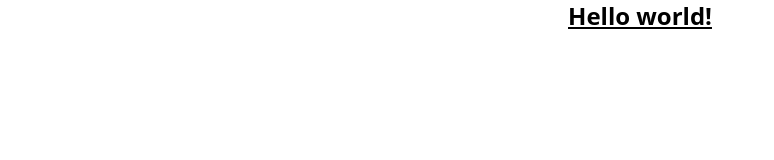
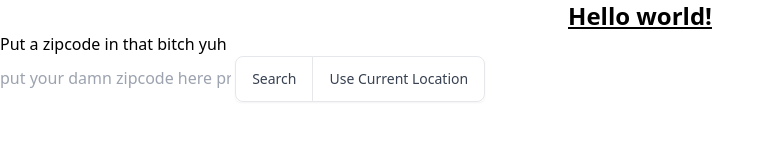
Before and after one commit to azhu9/Hack-NJIT-2023, a website: page index.html in a window 1280 px wide. Shown: the whole page, without its empty margins (0-774 px from the left). Drawn offline with nearby package versions, Linux system fonts and the light colour scheme; files that its build step writes are made by us from their sources.

Commit message:
button moment

```diff
--- a/index.html
+++ b/index.html
@@ -9,6 +9,20 @@
   <h1 class="text-2xl font-bold underline text-center">
     Hello world!
   </h1>
+  <div class = "container">
+    <div class = "weather-input">
+      <h3>Put a zipcode in that bitch yuh</h3>
+      <input class = "location-input" type = "input" placeholder = "put your damn zipcode here pretty pls">
+      <div class = "inline-flex rounded-md shadow-sm">
+        <button type="button" class="py-3 px-4 inline-flex justify-center items-center gap-2 -ml-px first:rounded-l-lg first:ml-0 last:rounded-r-lg border font-medium bg-white text-gray-700 align-middle hover:bg-gray-50 focus:z-10 focus:outline-none focus:ring-2 focus:ring-blue-600 transition-all text-sm dark:bg-gray-800 dark:hover:bg-slate-800 dark:border-gray-700 dark:text-gray-400">
+          Search
+        </button>
+        <button type="button" class="py-3 px-4 inline-flex justify-center items-center gap-2 -ml-px first:rounded-l-lg first:ml-0 last:rounded-r-lg border font-medium bg-white text-gray-700 align-middle hover:bg-gray-50 focus:z-10 focus:outline-none focus:ring-2 focus:ring-blue-600 transition-all text-sm dark:bg-gray-800 dark:hover:bg-slate-800 dark:border-gray-700 dark:text-gray-400">
+          Use Current Location
+        </button>
+      </div>
+    </div>
+  </div>
   </div>
 </body>
 </html>
```
Also changed, not shown: output.css (added).
